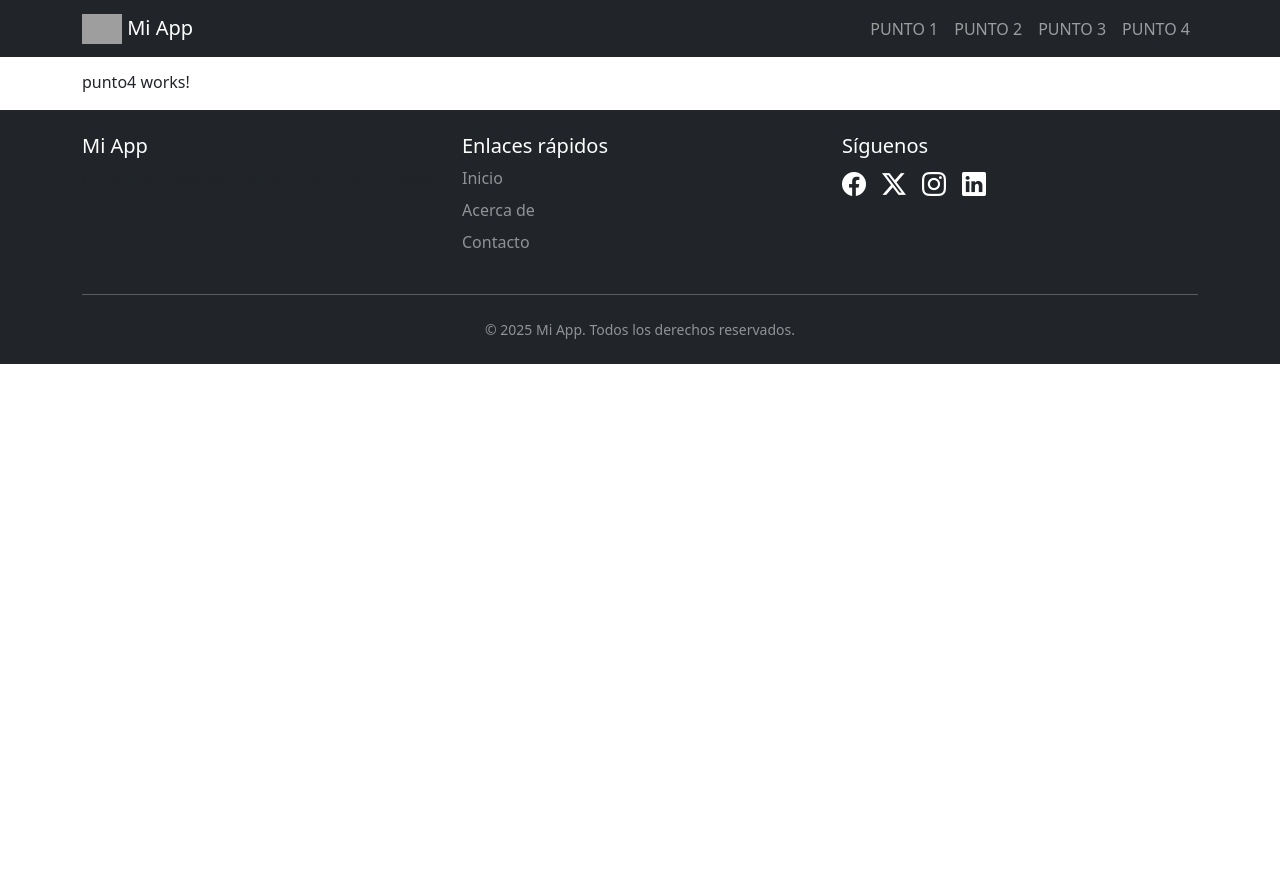
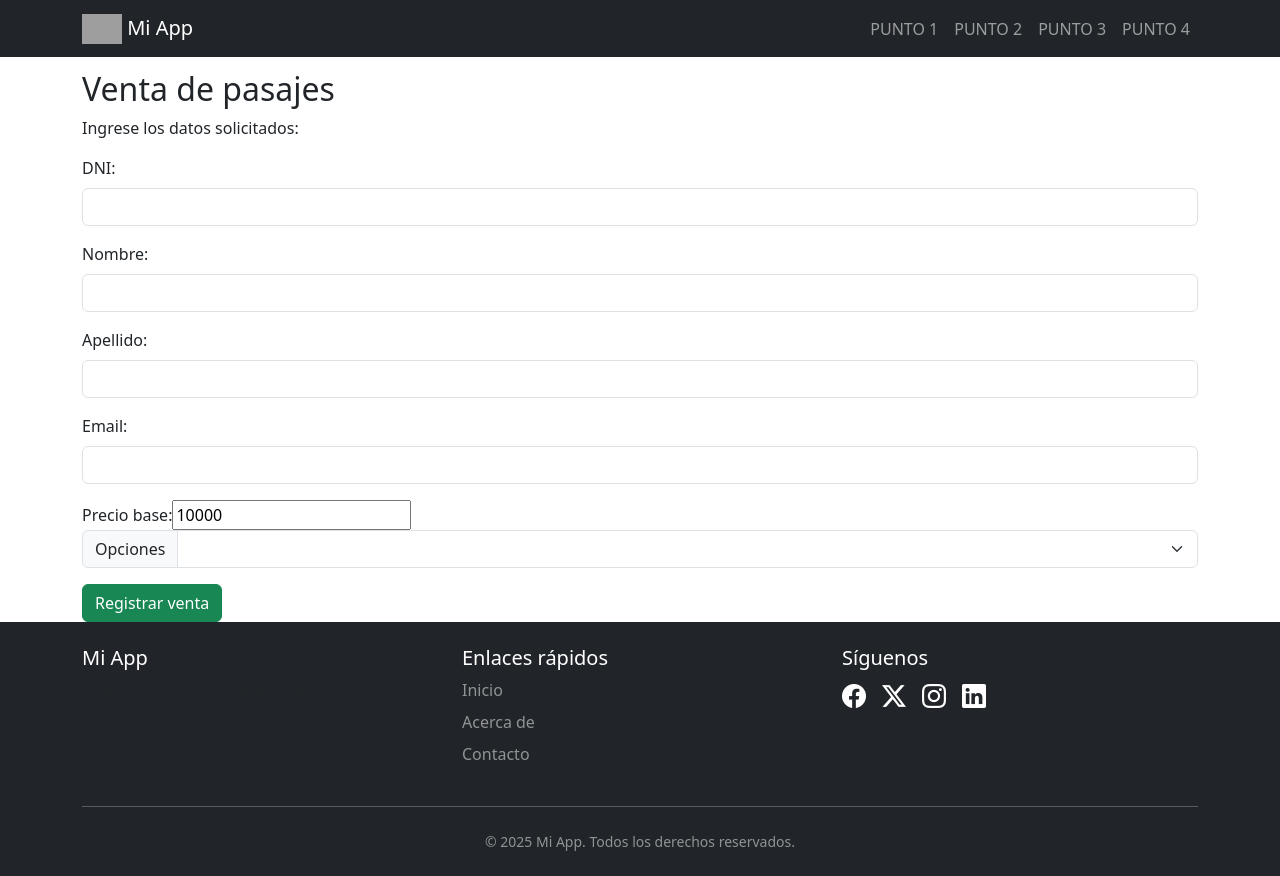
Before and after one commit to Amartinez77/PyS_tp3_RobertoArielMartinez, an Angular app: page /punto4 in a window 1280 px wide. Before the commit the page ends 800 px from the top, so only its background shows below. Built offline with nearby package versions, Linux system fonts and the light colour scheme; grey boxes are pictures that could not be loaded.

Commit message:
creando servicio boletoService, formulario y inteface Boleto

```diff
--- /dev/null
+++ b/src/app/boleto.service.ts
@@ -0,0 +1,23 @@
+import { Injectable } from '@angular/core';
+import { Boleto } from './layout/punto4/punto4.component';
+
+@Injectable({
+  providedIn: 'root'
+})
+export class BoletoService {
+
+  // Array para almacenar los boletos
+  private boletos: Boleto[] = [];
+
+  constructor() { }
+
+  // metodo para agregar un boleto al array de boletos
+  agregarBoleto(boleto: Boleto): void{
+    this.boletos.push(boleto);
+  }
+
+  // metodo para obtener todos los boletos
+  obtenerBoletos(): Boleto[] {
+    return this.boletos;
+  }
+}
--- a/src/app/layout/punto4/punto4.component.html
+++ b/src/app/layout/punto4/punto4.component.html
@@ -1 +1,49 @@
-<p>punto4 works!</p>
+<h2>Venta de pasajes</h2>
+
+<p>Ingrese los datos solicitados:</p>
+
+<form>
+  <div class="mb-3">
+    <label for="dni" class="form-label">DNI:</label>
+    <input type="text" class="form-control" [(ngModel)]="boleto.dni" name="dni" required>
+  </div>
+  <div class="mb-3">
+    <label for="nombre" class="form-label">Nombre:</label>
+    <input type="text" class="form-control" [(ngModel)]="boleto.nombre" name="nombre" required>
+  </div>
+  <div class="mb-3">
+    <label for="apellido" class="form-label">Apellido:</label>
+    <input type="text" class="form-control" [(ngModel)]="boleto.nombre" name="apellido" required>
+  </div>
+  <div class="mb-3">
+    <label for="email" class="form-label">Email:</label>
+    <input type="email" class="form-control" [(ngModel)]="boleto.email" name="email" required>
+  </div>
+
+  <div>
+    <label>Precio base:</label>
+    <input type="number" [(ngModel)]="precioBase" name="precioBase" (change)="actualizarPrecio()" /><br />
+  </div>
+
+  <div class="input-group mb-3">
+    <label class="input-group-text" for="categoriaTurista">Opciones</label>
+    <select class="form-select" [(ngModel)]="boleto.categoriaTurista" name="categoriaTurista" required>
+      <option selected>Seleccione...</option>
+      <option value="1">Menor</option>
+      <option value="2">Adulto</option>
+      <option value="3">Jubilado</option>
+    </select>
+  </div>
+
+  <!-- Mostrar precio final solo si hay precio y categoría -->
+  <div *ngIf="boleto.categoriaTurista && precioBase">
+    <label>Precio con descuento:</label>
+    <strong>{{ precioConDescuento | currency:'ARS':'symbol' }}</strong>
+  </div>
+
+  <div>
+    <button class="btn btn-success">Registrar venta</button>
+  </div>
+
+
+</form>
--- a/src/app/layout/punto4/punto4.component.ts
+++ b/src/app/layout/punto4/punto4.component.ts
@@ -1,11 +1,57 @@
 import { Component } from '@angular/core';
+import { BoletoService } from '../../boleto.service';
+import { FormsModule } from '@angular/forms';
+import { CommonModule } from '@angular/common';
+
+//interface para el objeto boleto
+export interface Boleto{
+  dni: string;
+  nombre: string;
+  categoriaTurista: number;
+  fechaCompra: Date;
+  email: string;
+  precio: number;
+}
 
 @Component({
   selector: 'app-punto4',
-  imports: [],
+  imports: [FormsModule, CommonModule],
   templateUrl: './punto4.component.html',
   styleUrl: './punto4.component.css'
 })
 export class Punto4Component {
 
+  constructor(boletoService: BoletoService) { } // Constructor de la clase
+
+  precioBase: number = 10000;
+  precioConDescuento: number = 0;
+
+  boleto: Boleto = {
+    dni: '',
+    nombre: '',
+    categoriaTurista: 0,
+    fechaCompra: new Date(),
+    email: '',
+    precio: 0
+  };
+
+  // funcion para calcular el precio total del boleto
+
+  precioTotal(categoriaTurista: number): number {
+  if (this.precioBase && categoriaTurista === 1) {
+    return this.precioBase * 0.65; // 35% de descuento
+  } else if (this.precioBase && categoriaTurista === 2) {
+    return this.precioBase; // sin descuento
+  } else if (this.precioBase && categoriaTurista === 3) {
+    return this.precioBase * 0.5; // 50% de descuento
+  } else {
+    return 0; // por si no coincide ninguna categoría válida
+  }
 }
+
+  //funcion para actualer el precio del boleto
+  actualizarPrecio(): void {
+    this.boleto.precio = this.precioTotal(this.boleto.categoriaTurista);
+  }
+
+}
```
Also changed, not shown: 1 other file (tests, documents, lock files or other folders).
